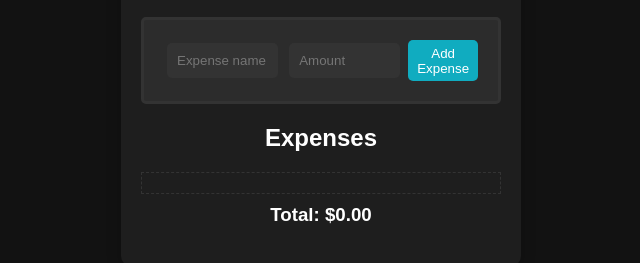
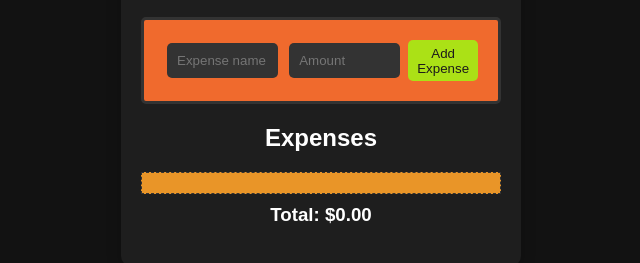
Before and after one commit to pk2k4-code/expense-tracker, a plain HTML site: page index.html in a window 1280 px wide. Shown: the part 297-560 px from the top of the page, without its empty margins (319-959 px from the left). Drawn offline with Linux system fonts and the light colour scheme.

Commit message:
change the color of buttons and also the background color of form and expense tracker list to yellowish and orange respectively

```diff
--- a/styles.css
+++ b/styles.css
@@ -38,7 +38,7 @@ form {
   margin-bottom: 20px;
   border-radius: 5px;
   border: 3px solid #333333;
-  background-color: #2c2c2c;
+  background-color: #f06a2d;
 }
 
 form:hover {
@@ -59,10 +59,10 @@ input[type="number"] {
 
 button {
   padding: 5px;
-  background-color: #10acc0;
+  background-color: #abe116;
   border: none;
   border-radius: 5px;
-  color: #fff;
+  color: #1d1b1b;
   cursor: pointer;
   transition: background-color 0.3s;
 }
@@ -72,6 +72,7 @@ button:hover {
 }
 
 #expense-list {
+  background-color: #e99528;
   list-style-type: none;
   padding: 10px;
   border: 1px dashed #333333;
```
